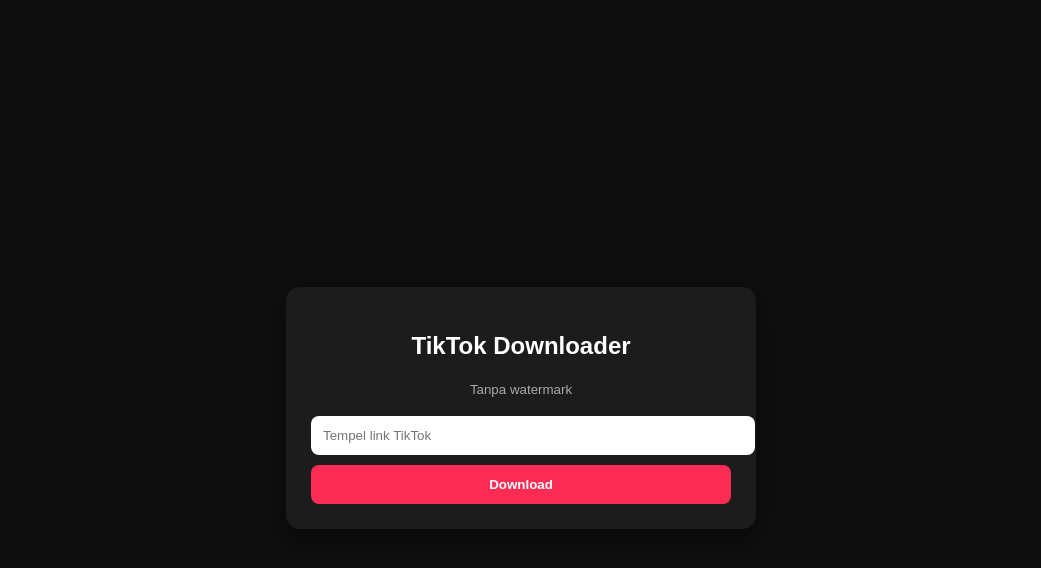
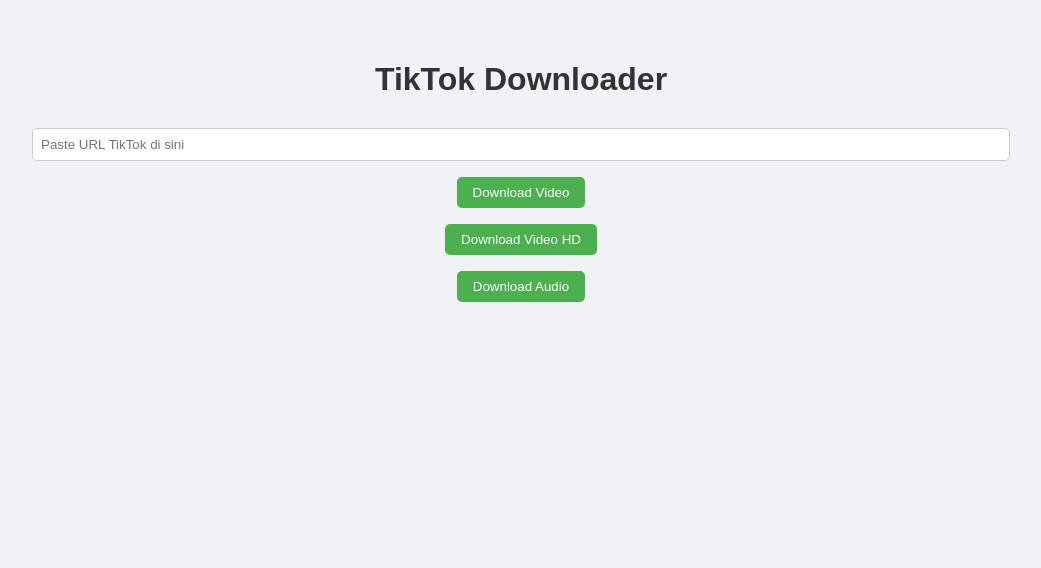
Before and after one commit to mustofa507/webMus, a plain HTML site: page Index.html in a window 1280 px wide. Shown: the whole page, without its empty margins (119-1160 px from the left). Drawn offline with Linux system fonts and the light colour scheme.

Commit message:
Add files via upload

```diff
--- a/Index.html
+++ b/Index.html
@@ -4,156 +4,49 @@
 <meta charset="UTF-8">
 <meta name="viewport" content="width=device-width, initial-scale=1.0">
 <title>TikTok Downloader</title>
-
 <style>
-body{
-  font-family:Arial,sans-serif;
-  background:#0f0f0f;
-  min-height:100vh;
-  display:flex;
-  justify-content:center;
-  align-items:center;
-  color:#fff;
-}
-.box{
-  background:#1c1c1c;
-  padding:25px;
-  width:100%;
-  max-width:420px;
-  border-radius:14px;
-  box-shadow:0 10px 30px rgba(0,0,0,.5);
-  text-align:center;
-}
-input{
-  width:100%;
-  padding:12px;
-  border-radius:8px;
-  border:none;
-  outline:none;
-}
-button{
-  width:100%;
-  padding:12px;
-  margin-top:10px;
-  border:none;
-  border-radius:8px;
-  font-weight:bold;
-  cursor:pointer;
-}
-.main{background:#fe2c55;color:#fff}
-.hd{background:#fe2c55;color:#fff}
-.sd{background:#333;color:#fff}
-.mp3{background:#25f4ee;color:#000}
-.result button{margin-top:6px}
-small{color:#aaa}
+    body { font-family: Arial; background:#f0f2f5; display:flex; flex-direction:column; align-items:center; padding:2rem;}
+    h1 { color:#333; }
+    input { width:80%; padding:0.5rem; margin:0.5rem 0; border-radius:5px; border:1px solid #ccc;}
+    button { padding:0.5rem 1rem; margin:0.5rem; border:none; border-radius:5px; background:#4CAF50; color:white; cursor:pointer;}
+    button:hover { background:#45a049;}
+    .result { margin-top:1rem; }
 </style>
 </head>
+<body>
+<h1>TikTok Downloader</h1>
+<input type="text" id="urlInput" placeholder="Paste URL TikTok di sini" />
+<button onclick="downloadVideo('normal')">Download Video</button>
+<button onclick="downloadVideo('hd')">Download Video HD</button>
+<button onclick="downloadVideo('music')">Download Audio</button>
 
-<body>
-<div class="box">
-  <h2>TikTok Downloader</h2>
-  <small>Tanpa watermark</small><br><br>
-
-  <input id="url" placeholder="Tempel link TikTok">
-  <button class="main" onclick="getVideo()">Download</button>
-
-  <div class="result" id="res"></div>
-</div>
+<div class="result" id="result"></div>
 
 <script>
-/* =========================
-   ANTI DEBUG (LEVEL TINGGI)
-========================= */
-(function(){
-  const block = () => {
-    document.body.innerHTML = "";
-    document.body.style.background="#000";
-  };
+async function downloadVideo(type){
+    const url = document.getElementById('urlInput').value.trim();
+    if(!url) return alert("Masukkan URL TikTok dulu!");
+    const resultDiv = document.getElementById('result');
+    resultDiv.innerHTML = "Processing...";
 
-  // block devtools key
-  document.addEventListener("keydown", e=>{
-    if(
-      e.keyCode===123 || // F12
-      (e.ctrlKey && e.shiftKey && ["I","J","C"].includes(e.key.toUpperCase())) ||
-      (e.ctrlKey && e.key.toUpperCase()==="U")
-    ){
-      e.preventDefault();
-      block();
+    try {
+        const res = await fetch(`/api/tiktok?url=${encodeURIComponent(url)}&type=${type}`);
+        const data = await res.json();
+        if(data.success){
+            const a = document.createElement('a');
+            a.href = data.link;
+            a.download = ""; // langsung download
+            document.body.appendChild(a);
+            a.click();
+            a.remove();
+            resultDiv.innerHTML = "Download dimulai!";
+        } else {
+            resultDiv.innerHTML = "Gagal: " + data.message;
+        }
+    } catch(err){
+        resultDiv.innerHTML = "Error: " + err.message;
     }
-  });
-
-  // detect devtools open
-  setInterval(()=>{
-    const t = new Date();
-    debugger;
-    if(new Date() - t > 100) block();
-  },1000);
-})();
-
-/* =========================
-   GHOST ENC API (ADVANCED)
-========================= */
-function ghostApi(){
-  const k = [118,118,116,108,114,45,44,44,110,118,114,114,122,45,104,114,112,45,98,113,106,64,118,115,109,62];
-  let s = "";
-  for(let i=k.length-1;i>=0;i--){
-    s += String.fromCharCode(k[i]-7);
-  }
-  return s;
-}
-
-/* =========================
-   AUTO PASTE
-========================= */
-(async ()=>{
-  try{
-    const t = await navigator.clipboard.readText();
-    if(t.includes("tiktok")) document.getElementById("url").value=t;
-  }catch{}
-})();
-
-/* =========================
-   FETCH & RENDER
-========================= */
-async function getVideo(){
-  const url = document.getElementById("url").value.trim();
-  const box = document.getElementById("res");
-  box.innerHTML="⏳ Loading...";
-
-  if(!url) return alert("Masukkan link TikTok!");
-
-  try{
-    const api = ghostApi();
-    const r = await fetch(api + encodeURIComponent(url));
-    const j = await r.json();
-
-    if(j.code!==0){
-      box.innerHTML="❌ Gagal ambil data";
-      return;
-    }
-
-    box.innerHTML = `
-      <button class="hd" onclick="dl('${j.data.hdplay}')">⬇ Video HD</button>
-      <button class="sd" onclick="dl('${j.data.play}')">⬇ Video No WM</button>
-      <button class="mp3" onclick="dl('${j.data.music}')">⬇ MP3</button>
-    `;
-  }catch{
-    box.innerHTML="❌ Error";
-  }
-}
-
-/* =========================
-   FORCE DOWNLOAD
-========================= */
-function dl(u){
-  const a=document.createElement("a");
-  a.href=u;
-  a.download="";
-  document.body.appendChild(a);
-  a.click();
-  a.remove();
 }
 </script>
-
 </body>
 </html>
```
